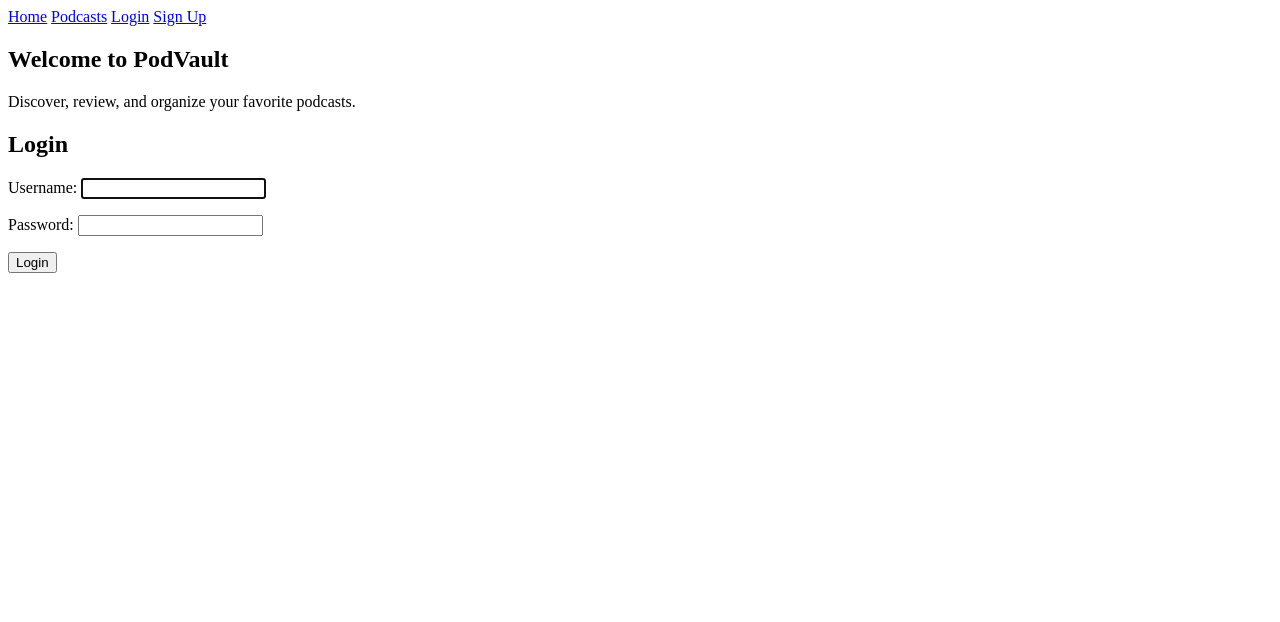
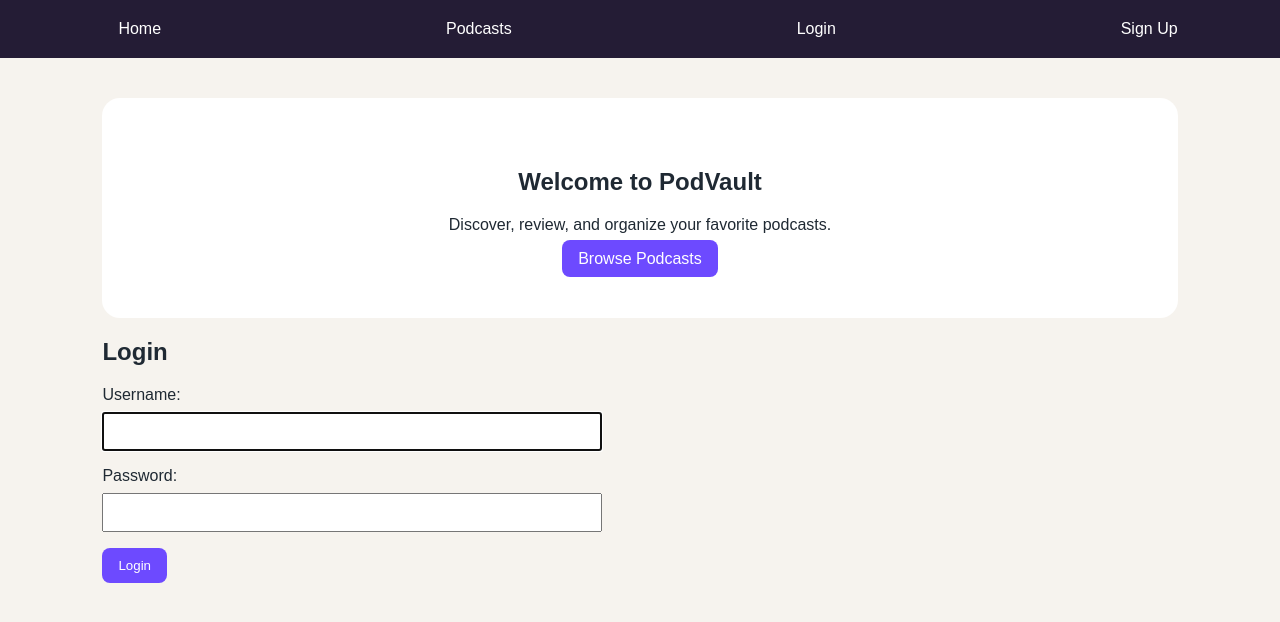
Before and after one commit to levi81770/PodVault, a Django app: page / in a window 1280 px wide. Shown: the top 622 px of the page. Run offline with Django 5.2, Linux system fonts and the light colour scheme.

Commit message:
Add base styling

```diff
--- /dev/null
+++ b/podcasts/static/css/style.css
@@ -0,0 +1,80 @@
+* {
+    box-sizing: border-box;
+}
+
+body {
+    margin: 0;
+    font-family: Arial, sans-serif;
+    background-color: #f6f3ee;
+    color: #1f2933;
+}
+
+nav {
+    display: flex;
+    align-items: center;
+    justify-content: space-between;
+    padding: 20px 8%;
+    background-color: #241c35;
+}
+
+nav a,
+nav button {
+    color: white;
+    text-decoration: none;
+    margin-left: 16px;
+    font: inherit;
+}
+
+nav button {
+    background: none;
+    border: none;
+    cursor: pointer;
+}
+
+main {
+    width: 84%;
+    margin: 40px auto;
+}
+
+button,
+.btn {
+    background-color: #6d4aff;
+    color: white;
+    border: none;
+    padding: 10px 16px;
+    border-radius: 8px;
+    cursor: pointer;
+    text-decoration: none;
+}
+
+.podcast-card,
+.review-card,
+.playlist-card {
+    background: white;
+    padding: 20px;
+    margin: 20px 0;
+    border-radius: 14px;
+    box-shadow: 0 4px 14px rgba(0, 0, 0, 0.08);
+}
+
+.podcast-card img {
+    max-width: 180px;
+    border-radius: 12px;
+}
+
+form input,
+form textarea,
+form select {
+    display: block;
+    width: 100%;
+    max-width: 500px;
+    margin: 8px 0 16px;
+    padding: 10px;
+}
+
+.hero {
+    background: white;
+    padding: 50px;
+    border-radius: 18px;
+    text-align: center;
+}
--- a/podcasts/templates/base.html
+++ b/podcasts/templates/base.html
@@ -1,6 +1,8 @@
+{% load static %}
 <!DOCTYPE html>
 <html lang="en">
   <head>
+    <link rel="stylesheet" href="{% static 'css/style.css' %}" />
     <meta charset="UTF-8" />
     <title>PodVault</title>
   </head>
--- a/podcasts/templates/home.html
+++ b/podcasts/templates/home.html
@@ -2,9 +2,13 @@
 
 {% block content %}
 
-<section>
+<section class="hero">
     <h1>Welcome to PodVault</h1>
     <p>Discover, review, and organize your favorite podcasts.</p>
+
+    <a class="btn" href="{% url 'podcast_list' %}">
+        Browse Podcasts
+    </a>
 </section>
 
 {% if not user.is_authenticated %}
--- a/podcasts/templates/podcasts/detail.html
+++ b/podcasts/templates/podcasts/detail.html
@@ -55,7 +55,7 @@
   <h2>Reviews</h2>
 
   {% for review in podcast.reviews.all %}
-    <div>
+    <div class="review-card">
       <p><strong>{{ review.user.username }}</strong></p>
       <p>Rating: {{ review.rating }}/5</p>
       <p>{{ review.comment }}</p>
--- a/podcasts/templates/podcasts/index.html
+++ b/podcasts/templates/podcasts/index.html
@@ -2,7 +2,7 @@
 {% block content %}
   <h1>All Podcasts</h1>
   {% for podcast in podcasts %}
-    <div>
+    <div class="podcast-card">
       <h2>
         <a href="{% url 'podcast_detail' podcast.pk %}">{{ podcast.title }}</a>
       </h2>
--- a/podcasts/templates/podcasts/playlist_index.html
+++ b/podcasts/templates/podcasts/playlist_index.html
@@ -7,7 +7,7 @@
   <a href="{% url 'playlist_create' %}">Create New Playlist</a>
 
   {% for playlist in playlists %}
-    <div>
+    <div class="playlist-card">
       <h2>
         <a href="{% url 'playlist_detail' playlist.pk %}">{{ playlist.name }}</a>
       </h2>
```
